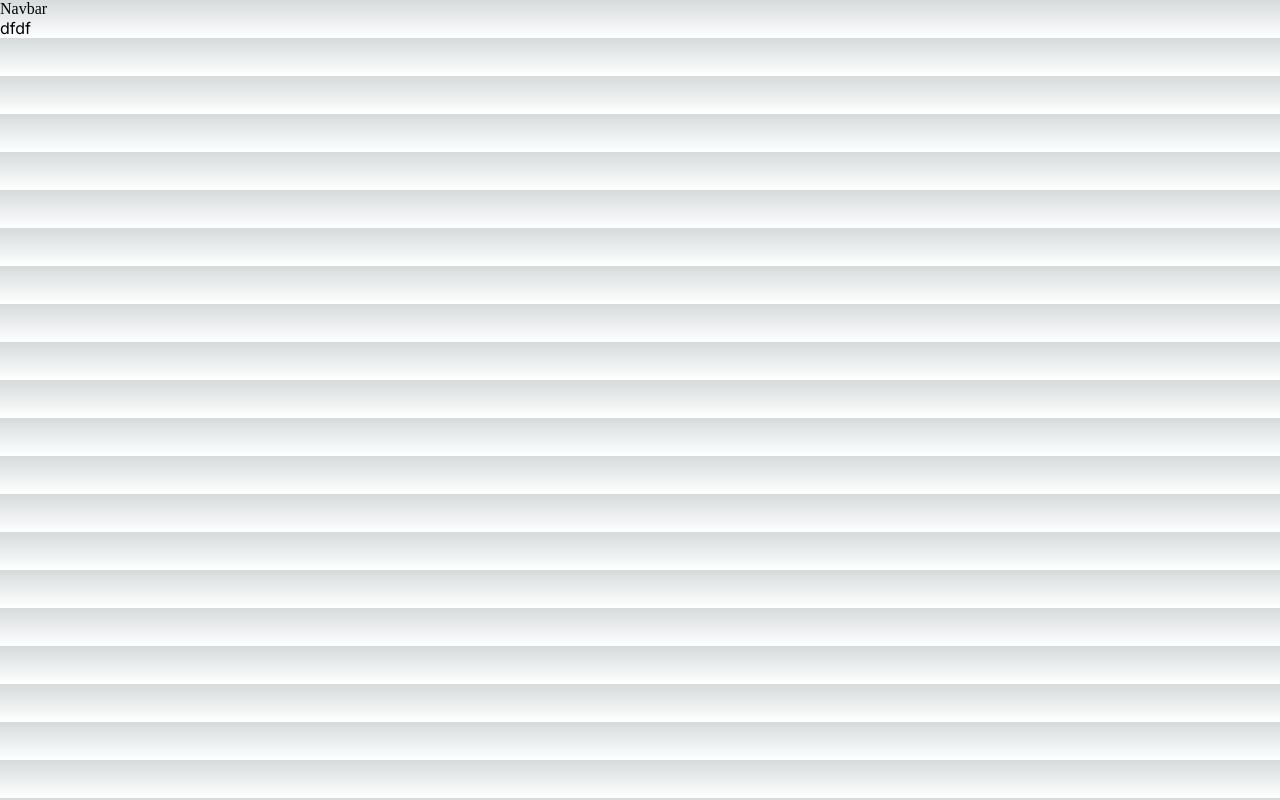
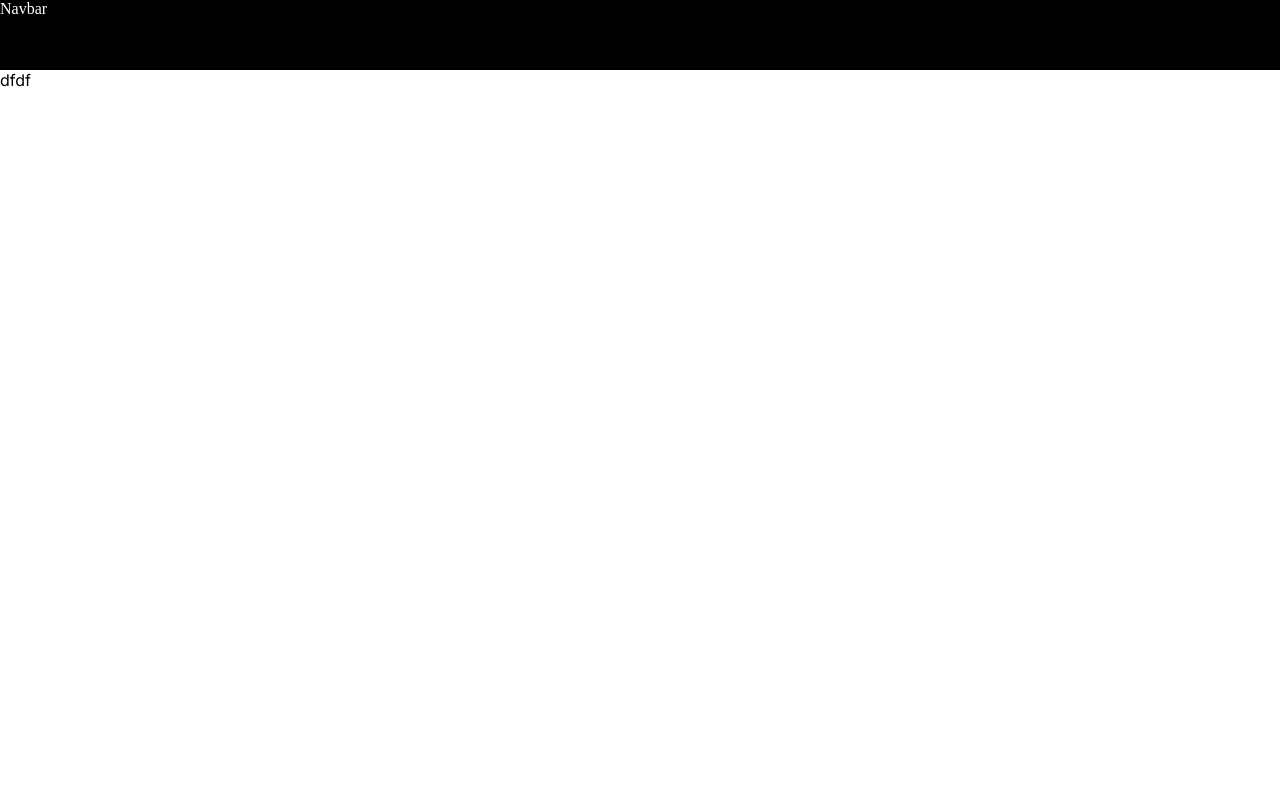
Before and after one commit to argianardi/sinauNextJs, a Next.js app: page / in a window 1280 px wide. Built offline with nearby package versions, Linux system fonts and the light colour scheme.

Commit message:
Style: Add navbar style

```diff
--- a/src/styles/globals.css
+++ b/src/styles/globals.css
@@ -1,78 +1,3 @@
-:root {
-  --max-width: 1100px;
-  --border-radius: 12px;
-  --font-mono: ui-monospace, Menlo, Monaco, 'Cascadia Mono', 'Segoe UI Mono',
-    'Roboto Mono', 'Oxygen Mono', 'Ubuntu Monospace', 'Source Code Pro',
-    'Fira Mono', 'Droid Sans Mono', 'Courier New', monospace;
-
-  --foreground-rgb: 0, 0, 0;
-  --background-start-rgb: 214, 219, 220;
-  --background-end-rgb: 255, 255, 255;
-
-  --primary-glow: conic-gradient(
-    from 180deg at 50% 50%,
-    #16abff33 0deg,
-    #0885ff33 55deg,
-    #54d6ff33 120deg,
-    #0071ff33 160deg,
-    transparent 360deg
-  );
-  --secondary-glow: radial-gradient(
-    rgba(255, 255, 255, 1),
-    rgba(255, 255, 255, 0)
-  );
-
-  --tile-start-rgb: 239, 245, 249;
-  --tile-end-rgb: 228, 232, 233;
-  --tile-border: conic-gradient(
-    #00000080,
-    #00000040,
-    #00000030,
-    #00000020,
-    #00000010,
-    #00000010,
-    #00000080
-  );
-
-  --callout-rgb: 238, 240, 241;
-  --callout-border-rgb: 172, 175, 176;
-  --card-rgb: 180, 185, 188;
-  --card-border-rgb: 131, 134, 135;
-}
-
-@media (prefers-color-scheme: dark) {
-  :root {
-    --foreground-rgb: 255, 255, 255;
-    --background-start-rgb: 0, 0, 0;
-    --background-end-rgb: 0, 0, 0;
-
-    --primary-glow: radial-gradient(rgba(1, 65, 255, 0.4), rgba(1, 65, 255, 0));
-    --secondary-glow: linear-gradient(
-      to bottom right,
-      rgba(1, 65, 255, 0),
-      rgba(1, 65, 255, 0),
-      rgba(1, 65, 255, 0.3)
-    );
-
-    --tile-start-rgb: 2, 13, 46;
-    --tile-end-rgb: 2, 5, 19;
-    --tile-border: conic-gradient(
-      #ffffff80,
-      #ffffff40,
-      #ffffff30,
-      #ffffff20,
-      #ffffff10,
-      #ffffff10,
-      #ffffff80
-    );
-
-    --callout-rgb: 20, 20, 20;
-    --callout-border-rgb: 108, 108, 108;
-    --card-rgb: 100, 100, 100;
-    --card-border-rgb: 200, 200, 200;
-  }
-}
-
 * {
   box-sizing: border-box;
   padding: 0;
@@ -85,23 +10,15 @@ body {
   overflow-x: hidden;
 }
 
-body {
-  color: rgb(var(--foreground-rgb));
-  background: linear-gradient(
-      to bottom,
-      transparent,
-      rgb(var(--background-end-rgb))
-    )
-    rgb(var(--background-start-rgb));
-}
-
 a {
   color: inherit;
   text-decoration: none;
 }
 
-@media (prefers-color-scheme: dark) {
-  html {
-    color-scheme: dark;
-  }
+.navbar {
+  display: flex;
+  width: 100%;
+  height: 70px;
+  background-color: black;
+  color: white;
 }
```
